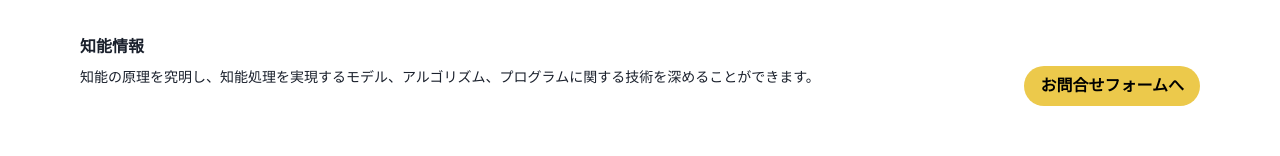
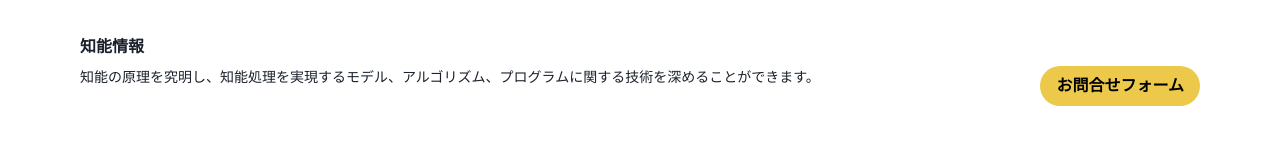
Before and after one commit to CoreForceNITech/mastard, a React (Create React App) app in the folder mastardlp/: page /curriculum in a window 1280 px wide. Shown: the part 146-302 px from the top of the page. Built offline with nearby package versions, Linux system fonts and the light colour scheme.

Commit message:
ver.0.034 Curriculumの問い合わせボタンをコンポーネント化されたものに変更

```diff
--- a/mastardlp/src/pages/Curriculum.tsx
+++ b/mastardlp/src/pages/Curriculum.tsx
@@ -36,17 +36,9 @@ export function Curriculum() {
                     <Text fontSize={{ base: 'sm' }} textAlign={'left'} maxW={'4xl'}>
                         知能の原理を究明し、知能処理を実現するモデル、アルゴリズム、プログラムに関する技術を深めることができます。
                     </Text>
-                    <Stack direction={{ base: 'column', md: 'row' }}>
-                        <Button
-                            rounded={'full'}
-                            bg={'yellow.400'}
-                            color={'black'}
-                            _hover={{
-                                bg: 'blue.500',
-                            }}>
-                            お問合せフォームへ
-                        </Button>
-                    </Stack>
+                    <div>
+                        <InquiryButton />
+                    </div>
                 </Stack>
             </Stack>
 
```
